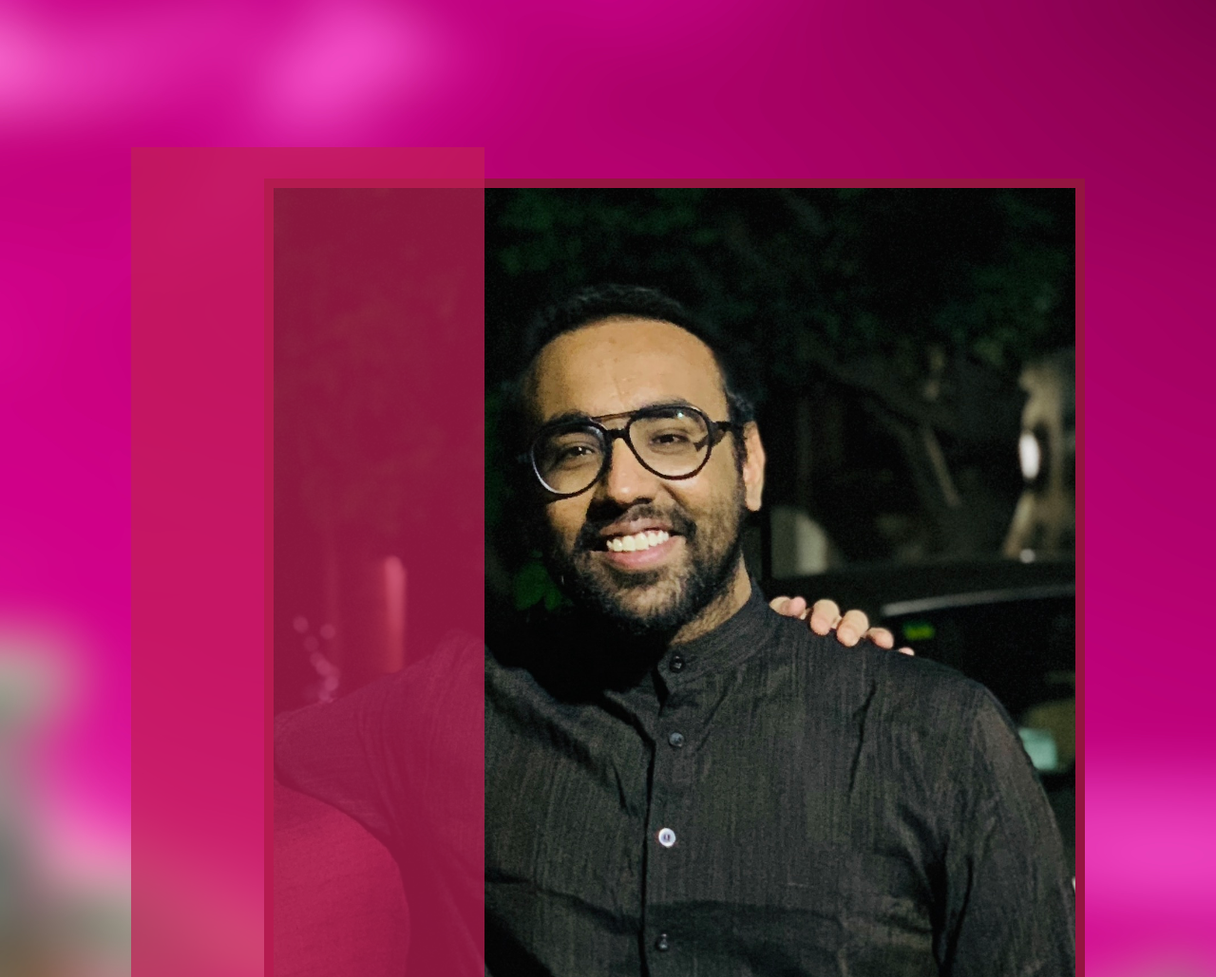
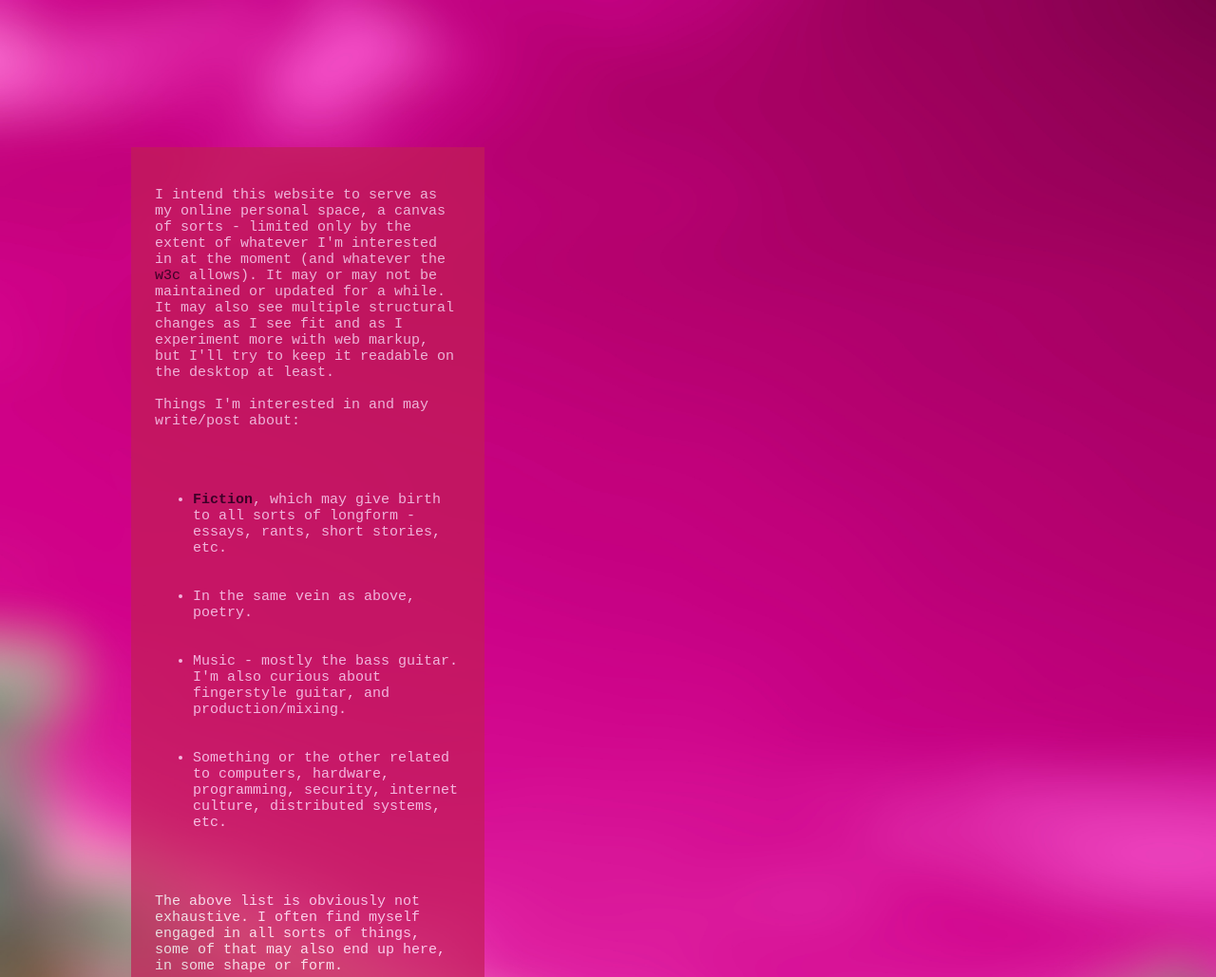
Before and after one commit to tarun-verma/tarun-verma.github.io, a plain HTML site: page pages/about/about.html in a window 1280 px wide. Shown: the top 1029 px of the page at 95% size. Drawn offline with Linux system fonts and the light colour scheme.

Commit message:
Removals

```diff
--- a/pages/about/about.html
+++ b/pages/about/about.html
@@ -6,28 +6,6 @@
 <link rel = "stylesheet" href="../../css/text.css">
 <link rel = "stylesheet" href="about.css">
 </head>
-<script src="about.js">
-    /*
-     @licstart  The following is the entire license notice for the
-     JavaScript code in this page.
-     Copyright (C) 2014  Loic J. Duros
-     The JavaScript code in this page is free software: you can
-     redistribute it and/or modify it under the terms of the GNU
-     General Public License (GNU GPL) as published by the Free Software
-     Foundation, either version 3 of the License, or (at your option)
-     any later version.  The code is distributed WITHOUT ANY WARRANTY;
-     without even the implied warranty of MERCHANTABILITY or FITNESS
-     FOR A PARTICULAR PURPOSE.  See the GNU GPL for more details.
-     As additional permission under GNU GPL version 3 section 7, you
-     may distribute non-source (e.g., minimized or compacted) forms of
-     that code without the copy of the GNU GPL normally required by
-     section 4, provided you include this license notice and a URL
-     through which recipients can access the Corresponding Source.
-     @licend  The above is the entire license notice
-     for the JavaScript code in this page.
-     */
-</script>
-
 <style type="text/css">
 	body {
         font-size: 15px;
@@ -45,7 +23,6 @@
 </style>
 
 <body>
-    <img src="myself/myself5.jpeg" height="1000" name="myself" onclick="imageClicked()" style="border:10px solid #941540;" class="floatRight">
     <pre>
     <div class="transbox">
 I intend this website to serve as my online personal space, a canvas of sorts - limited only by the extent of whatever I'm interested in at the moment (and whatever the <a href="https://www.w3.org/" style="text-decoration: none; color: black">w3c</a> allows). It may or may not be maintained or updated for a while. It may also see multiple structural changes as I see fit and as I experiment more with web markup, but I'll try to keep it readable on the desktop at least.
--- a/pages/about/about.js
+++ /dev/null
@@ -1,24 +0,0 @@
-var counter = 0;
-
-var img = [
-    "myself/myself1.jpeg",
-    "myself/myself2.jpeg",
-    "myself/myself4.jpeg",
-    "myself/myself5.jpeg",
-    "myself/myself6.jpeg",
-    "myself/myself7.jpeg",
-];
-
-function getRandomInt(max) {
-  return Math.floor(Math.random() * Math.floor(max));
-}
-
-function imageClicked()
-{
-//    counter=getRandomInt(img.length)
-//    if (document.images["introPicture"].src.endsWith(img[counter])) {
-//	counter=counter+1;
-    //    }
-    counter=counter+1;
-    document.images["myself"].src = img[counter%img.length];
-}
```
Also changed, not shown: pages/about/myself/myself5.jpeg (deleted).
